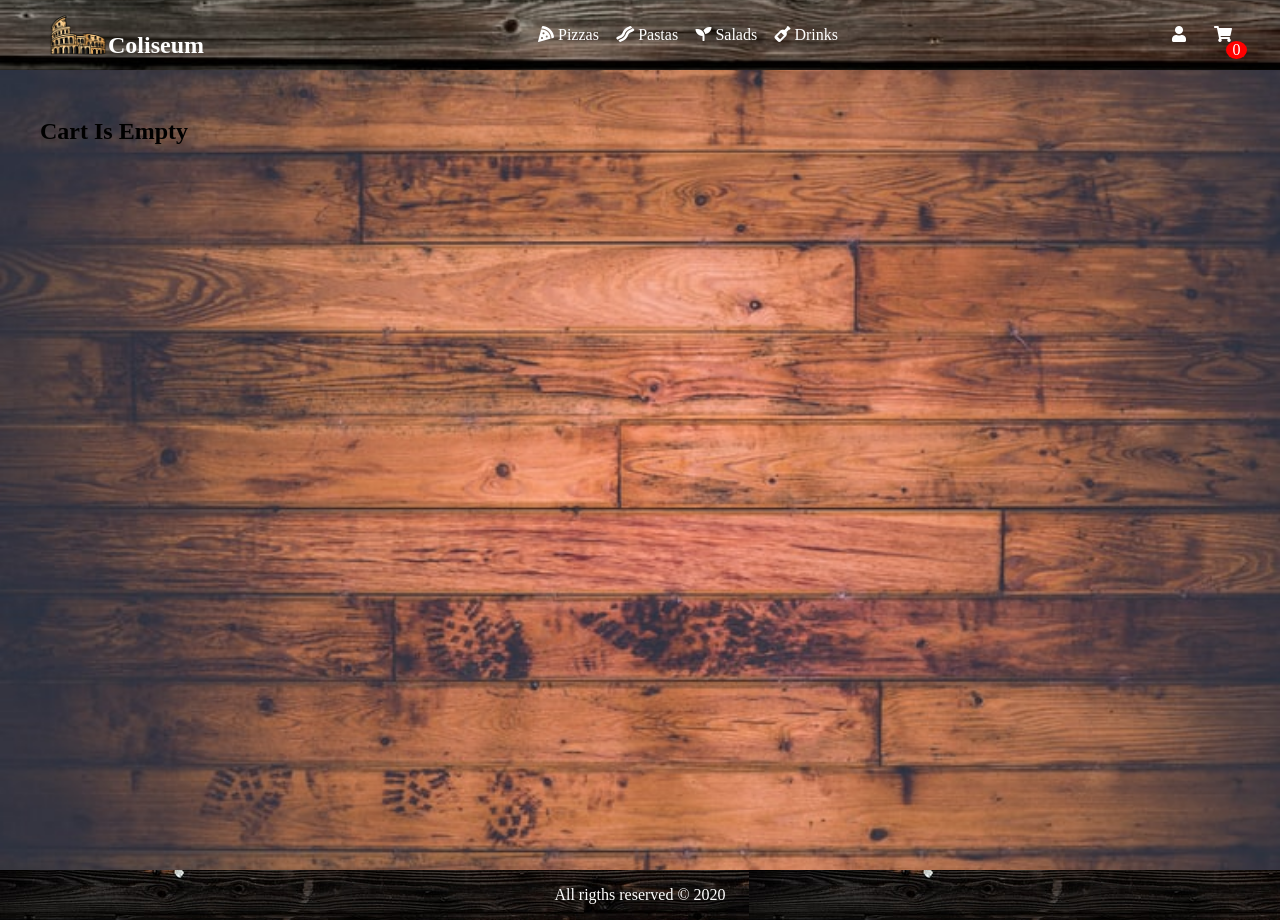
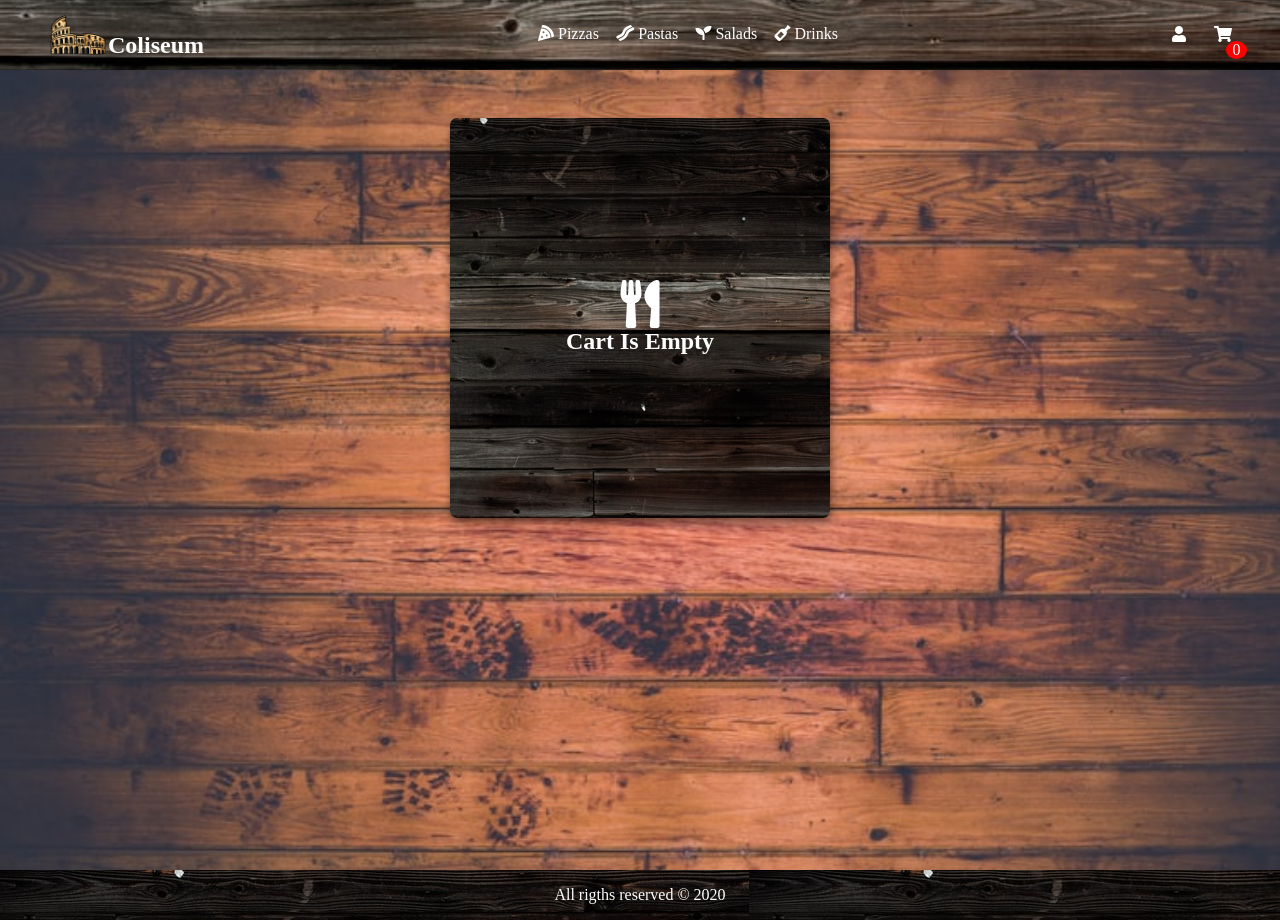
Before and after one commit to IgorNep/pizzashop, a React (Create React App) app in the folder client/: page /cart in a window 1280 px wide. Built offline with nearby package versions, Linux system fonts and the light colour scheme; a web font is replaced by a local one.

Commit message:
add emtpy cart styling

```diff
--- a/client/src/components/Header.js
+++ b/client/src/components/Header.js
@@ -18,6 +18,7 @@ const Header = () => {
           width: '300px',
           color: '#fff',
         }}
+        className="nav-menu"
       >
         <li>
           <Link to="/menu/pizza">
@@ -43,7 +44,7 @@ const Header = () => {
           </Link>
         </li>
       </ul>
-      <ul style={{ width: '60px' }}>
+      <ul style={{ width: '60px' }} className="nav-special-links">
         <li>
           <Link to="/profile">
             <i className="fa fa-user"></i>
--- a/client/src/index.css
+++ b/client/src/index.css
@@ -44,6 +44,23 @@ nav ul {
 nav a {
   color: #fff;
   text-decoration: none;
+}
+.nav-menu a {
+  border-bottom: 2px solid transparent;
+  transition: all 0.2s ease;
+  display: block;
+}
+
+.nav-menu a:hover {
+  border-bottom: 2px solid red;
+  transform: rotate(10deg);
+}
+.nav-menu a:hover i {
+  color: green;
+}
+.nav-special-links a:hover i {
+  transition: all 0.5s ease;
+  color: green;
 }
 
 /*main content*/
--- a/client/src/screens/CartScreen.js
+++ b/client/src/screens/CartScreen.js
@@ -29,7 +29,13 @@ const CartScreen = () => {
       ) : error ? (
         <h3>error</h3>
       ) : items.length === 0 ? (
-        <h2>Cart Is Empty</h2>
+        <div className="main-content__menu">
+          <h2>
+            <ul style={{ margin: '0 auto' }}>
+              <i className="fa fa-utensils fa-2x"></i> Cart Is Empty
+            </ul>
+          </h2>
+        </div>
       ) : (
         <div className="cart-table-wrapper">
           <table className="cart-table">
```
Also changed, not shown: 1 other file (tests, documents, lock files or other folders).
